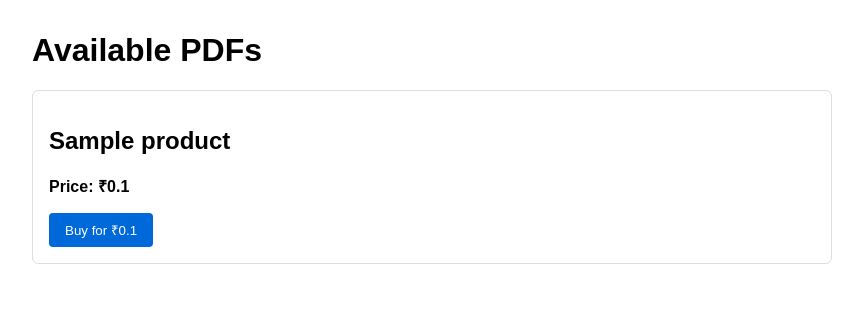
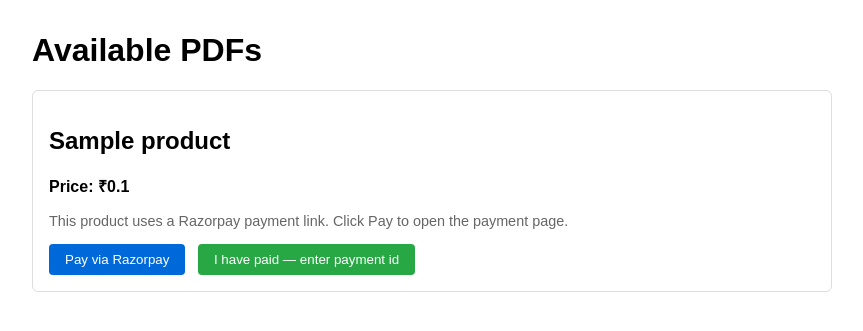
Before and after one commit to Zubyanlearningcircle/zubyanlearningcircle, a Flask app: template templates/index.html in a window 1280 px wide. Shown: the top 331 px of the page, without its empty margins (208-1071 px from the left). Run offline with Flask 3, Linux system fonts and the light colour scheme; the template is opened without the code that fills it: most values are stand-ins (such as "Sample title", 1, 10 or a date in 2020); parts of the project's set-up code (start-up, migrations or seed data) failed here and were passed over; some libraries are stand-ins or nearby versions.

Commit message:
Support payment_link (razorpay.me) mode and add manual "I have paid" flow

```diff
--- a/app.py
+++ b/app.py
@@ -16,7 +16,7 @@ app = Flask(__name__)
 RAZORPAY_KEY_ID = os.environ.get("RAZORPAY_KEY_ID")
 RAZORPAY_KEY_SECRET = os.environ.get("RAZORPAY_KEY_SECRET")
 if not RAZORPAY_KEY_ID or not RAZORPAY_KEY_SECRET:
-    print("WARNING: RAZORPAY_KEY_ID and RAZORPAY_KEY_SECRET are not set. Set them as environment variables.")
+    print("WARNING: RAZORPAY_KEY_ID and RAZORPAY_KEY_SECRET are not set. Set them as environment variables if you want automated Checkout flow.")
 
 client = razorpay.Client(auth=(RAZORPAY_KEY_ID or "", RAZORPAY_KEY_SECRET or ""))
 
@@ -27,7 +27,7 @@ os.makedirs(PDF_DIR, exist_ok=True)
 if not os.path.exists(PRODUCTS_FILE):
     # Create a simple example products.json
     example = [
-        {"id": "pdf1", "title": "Sample PDF", "filename": "sample.pdf", "amount": 1000}
+        {"id": "pdf1", "title": "Sample PDF", "filename": "sample.pdf", "amount": 1000, "payment_link": "https://razorpay.me/@zubyanlearningcircle"}
     ]
     with open(PRODUCTS_FILE, "w") as f:
         json.dump(example, f, indent=2)
@@ -125,6 +125,35 @@ def verify():
     download_url = url_for("download", product_id=product_id, payment_id=payment_id, _external=True)
     return jsonify({"success": True, "download_url": download_url})
 
+@app.route("/record_manual_payment", methods=["POST"])
+def record_manual_payment():
+    """
+    Record a manual payment made via a razorpay.me link. This does NOT verify the payment with Razorpay
+    (because API keys are not required for payment links). The user must paste their Razorpay payment id
+    (like pay_DBxxxyyy) as proof. This is a convenience helper only.
+    """
+    data = request.get_json() or {}
+    product_id = data.get("product_id")
+    external_payment_id = data.get("external_payment_id")
+
+    if not product_id or not external_payment_id:
+        return jsonify({"error": "Missing product_id or external_payment_id"}), 400
+    if product_id not in PRODUCTS:
+        return jsonify({"error": "Invalid product_id"}), 400
+
+    payment_id = str(uuid.uuid4())
+    conn = sqlite3.connect(DB_FILE)
+    cur = conn.cursor()
+    cur.execute(
+        "INSERT INTO payments (id, product_id, razorpay_order_id, razorpay_payment_id, razorpay_signature, amount) VALUES (?, ?, ?, ?, ?, ?)",
+        (payment_id, product_id, '', external_payment_id, '', PRODUCTS[product_id]["amount"]),
+    )
+    conn.commit()
+    conn.close()
+
+    download_url = url_for("download", product_id=product_id, payment_id=payment_id, _external=True)
+    return jsonify({"success": True, "download_url": download_url})
+
 @app.route("/download/<product_id>")
 def download(product_id):
     payment_id = request.args.get("payment_id")
--- a/products.json
+++ b/products.json
@@ -5,7 +5,8 @@
       "id": "pdf1",
       "title": "Sample PDF",
       "filename": "sample.pdf",
-      "amount": 1000
+      "amount": 1000,
+      "payment_link": "https://razorpay.me/@zubyanlearningcircle"
     }
   ]
 }
--- a/templates/index.html
+++ b/templates/index.html
@@ -9,6 +9,7 @@
       .product { border: 1px solid #ddd; padding: 1rem; margin-bottom: 1rem; border-radius: 6px; }
       .price { font-weight: bold; }
       button { background:#0069d9; color:#fff; padding: 0.5rem 1rem; border: none; border-radius:4px; cursor:pointer }
+      .muted { color:#666; font-size:0.9rem }
     </style>
   </head>
   <body>
@@ -18,7 +19,13 @@
       <div class="product" data-id="{{ p.id }}">
         <h2>{{ p.title }}</h2>
         <p class="price">Price: ₹{{ (p.amount / 100) | round(2) }}</p>
-        <button onclick="buy('{{ p.id }}')">Buy for ₹{{ (p.amount / 100) | round(2) }}</button>
+        {% if p.payment_link %}
+          <p class="muted">This product uses a Razorpay payment link. Click Pay to open the payment page.</p>
+          <button onclick="openPaymentLink('{{ p.payment_link }}')">Pay via Razorpay</button>
+          <button style="margin-left:8px;background:#28a745" onclick="manualPaid('{{ p.id }}')">I have paid — enter payment id</button>
+        {% else %}
+          <button onclick="buy('{{ p.id }}')">Buy for ₹{{ (p.amount / 100) | round(2) }}</button>
+        {% endif %}
       </div>
       {% endfor %}
     </div>
@@ -26,6 +33,27 @@
     <script src="https://checkout.razorpay.com/v1/checkout.js"></script>
     <script>
       const RAZORPAY_KEY_ID = "{{ razorpay_key_id or '' }}";
+
+      function openPaymentLink(link){
+        window.open(link, '_blank');
+        alert('Payment page opened in a new tab. After completing payment, click "I have paid" and paste the Razorpay payment id (e.g., pay_XXXX).');
+      }
+
+      async function manualPaid(productId){
+        const external = prompt('Enter your Razorpay payment id shown after payment (e.g., pay_DBxxxx):');
+        if (!external) return;
+        const res = await fetch('/record_manual_payment', {
+          method: 'POST',
+          headers: { 'Content-Type': 'application/json' },
+          body: JSON.stringify({ product_id: productId, external_payment_id: external })
+        });
+        const data = await res.json();
+        if (data.success){
+          window.location = data.download_url;
+        } else {
+          alert(data.error || 'Could not record payment');
+        }
+      }
 
       async function buy(productId){
         // Create order on server
```
Also changed, not shown: README.md.
